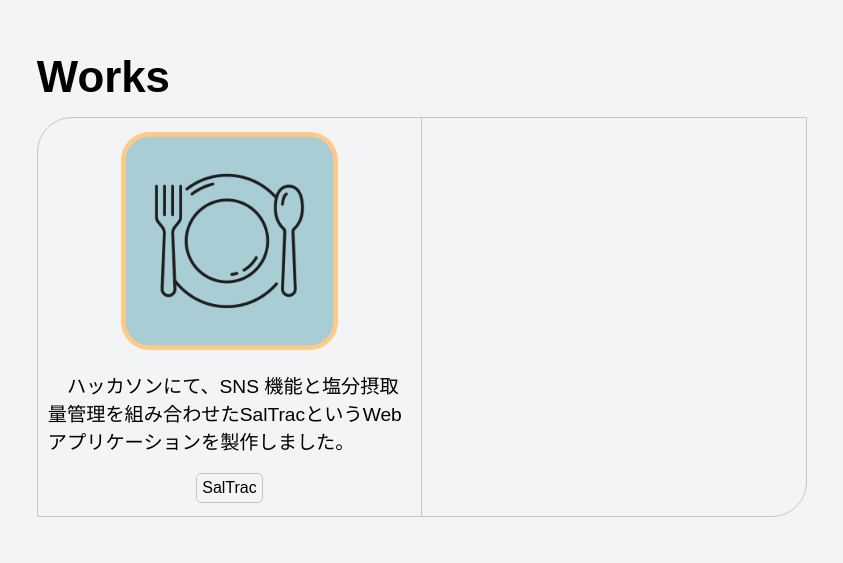
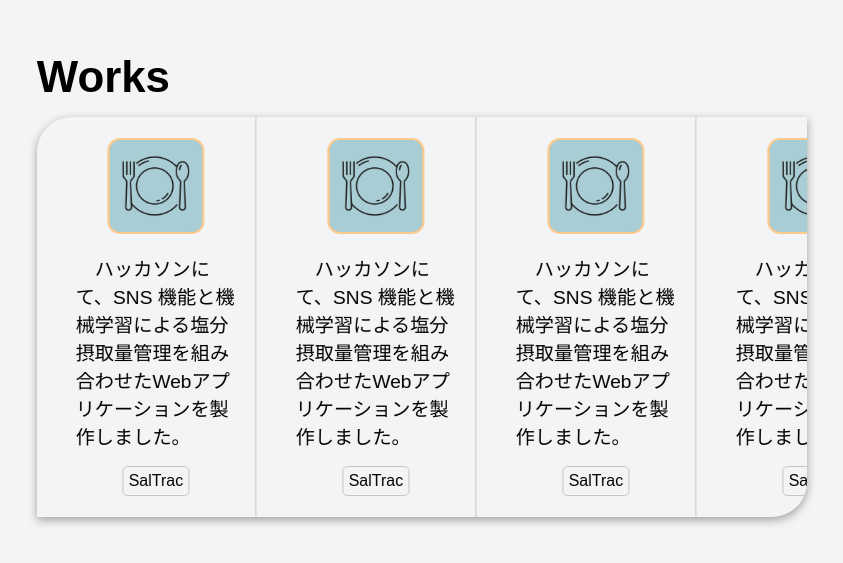
Before and after one commit to bq22005/portfolio, a Next.js app: page / in a window 1280 px wide. Shown: the part 1637-2200 px from the top of the page, without its empty margins (383-1226 px from the left). Built offline with nearby package versions, Linux system fonts and the light colour scheme; a web font is replaced by a local one.

Commit message:
Add carousel to works

```diff
--- a/src/app/components/layouts/WorkItem.module.css
+++ b/src/app/components/layouts/WorkItem.module.css
@@ -1,6 +1,6 @@
 .workItem {
-  padding: 5px 10px;
-  width: 50%;
+  padding: 2% 3%;
+  width: min(30vw, 200px);
   height: 100%;
   border-right: solid 1px #c5c5c5;
   display: flex;
@@ -11,6 +11,7 @@
 
 .imageContainer {
   width: 60%;
+  max-width: 150px;
 }
 
 .appImg {
--- a/src/app/components/layouts/Works.module.css
+++ b/src/app/components/layouts/Works.module.css
@@ -5,10 +5,39 @@
   max-width: 800px;
 }
 
-.container {
+.carousel {
+  width: 100%;
   height: 80vw;
   max-height: 400px;
-  border: 1px solid #c5c5c5;
   border-radius: 35px 0;
+  box-shadow: 0 3px 10px rgba(0, 0, 0, 0.35);
+  display: flex;
   overflow: hidden;
 }
+
+.wrapper {
+  display: flex;
+  width: 200%;
+}
+
+.group {
+  padding-right: 20px;
+  display: flex;
+  gap: 20px;
+  flex: 0 0 50%;
+  will-change: transform;
+  animation: scrolling 20s linear infinite;
+}
+
+@keyframes scrolling {
+  0% {
+    transform: translateX(0);
+  }
+  100% {
+    transform: translateX(-100%);
+  }
+}
+
+.carousel:hover .group {
+  animation-play-state: paused;
+}
--- a/src/app/components/layouts/Works.tsx
+++ b/src/app/components/layouts/Works.tsx
@@ -1,21 +1,67 @@
 import styles from "./Works.module.css";
 import { Title } from "@/app/components/elements/Title";
-import { WorkItem } from "./WorkItem";
+import { WorkItem } from "@/app/components/layouts/WorkItem";
 
 export function Works() {
   return (
     <div className={styles.works}>
       <Title>Works</Title>
-      <div className={styles.container}>
+      <div className={styles.carousel}>
+        <div className={styles.wrapper}>
+          <div className={styles.group}>
             <WorkItem
               imgSrc="/SalTrac-icon.png"
               imgAlt="saltrac-icon"
-          explanation="　ハッカソンにて、SNS 機能と塩分摂取量管理を組み合わせたSalTracというWebアプリケーションを製作しました。"
+              explanation="　ハッカソンにて、SNS 機能と機械学習による塩分摂取量管理を組み合わせたWebアプリケーションを製作しました。"
+              link="https://github.com/Dreams20250215/SalTrac.git"
+            >
+              SalTrac
+            </WorkItem>
+            <WorkItem
+              imgSrc="/SalTrac-icon.png"
+              imgAlt="saltrac-icon"
+              explanation="　ハッカソンにて、SNS 機能と機械学習による塩分摂取量管理を組み合わせたWebアプリケーションを製作しました。"
+              link="https://github.com/Dreams20250215/SalTrac.git"
+            >
+              SalTrac
+            </WorkItem>
+            <WorkItem
+              imgSrc="/SalTrac-icon.png"
+              imgAlt="saltrac-icon"
+              explanation="　ハッカソンにて、SNS 機能と機械学習による塩分摂取量管理を組み合わせたWebアプリケーションを製作しました。"
+              link="https://github.com/Dreams20250215/SalTrac.git"
+            >
+              SalTrac
+            </WorkItem>
+          </div>
+          <div className={styles.group}>
+            <WorkItem
+              imgSrc="/SalTrac-icon.png"
+              imgAlt="saltrac-icon"
+              explanation="　ハッカソンにて、SNS 機能と機械学習による塩分摂取量管理を組み合わせたWebアプリケーションを製作しました。"
+              link="https://github.com/Dreams20250215/SalTrac.git"
+            >
+              SalTrac
+            </WorkItem>
+            <WorkItem
+              imgSrc="/SalTrac-icon.png"
+              imgAlt="saltrac-icon"
+              explanation="　ハッカソンにて、SNS 機能と機械学習による塩分摂取量管理を組み合わせたWebアプリケーションを製作しました。"
+              link="https://github.com/Dreams20250215/SalTrac.git"
+            >
+              SalTrac
+            </WorkItem>
+            <WorkItem
+              imgSrc="/SalTrac-icon.png"
+              imgAlt="saltrac-icon"
+              explanation="　ハッカソンにて、SNS 機能と機械学習による塩分摂取量管理を組み合わせたWebアプリケーションを製作しました。"
               link="https://github.com/Dreams20250215/SalTrac.git"
             >
               SalTrac
             </WorkItem>
           </div>
         </div>
+      </div>
+    </div>
   );
 }
```
Lines whose indentation alone changed are shown as unchanged.
